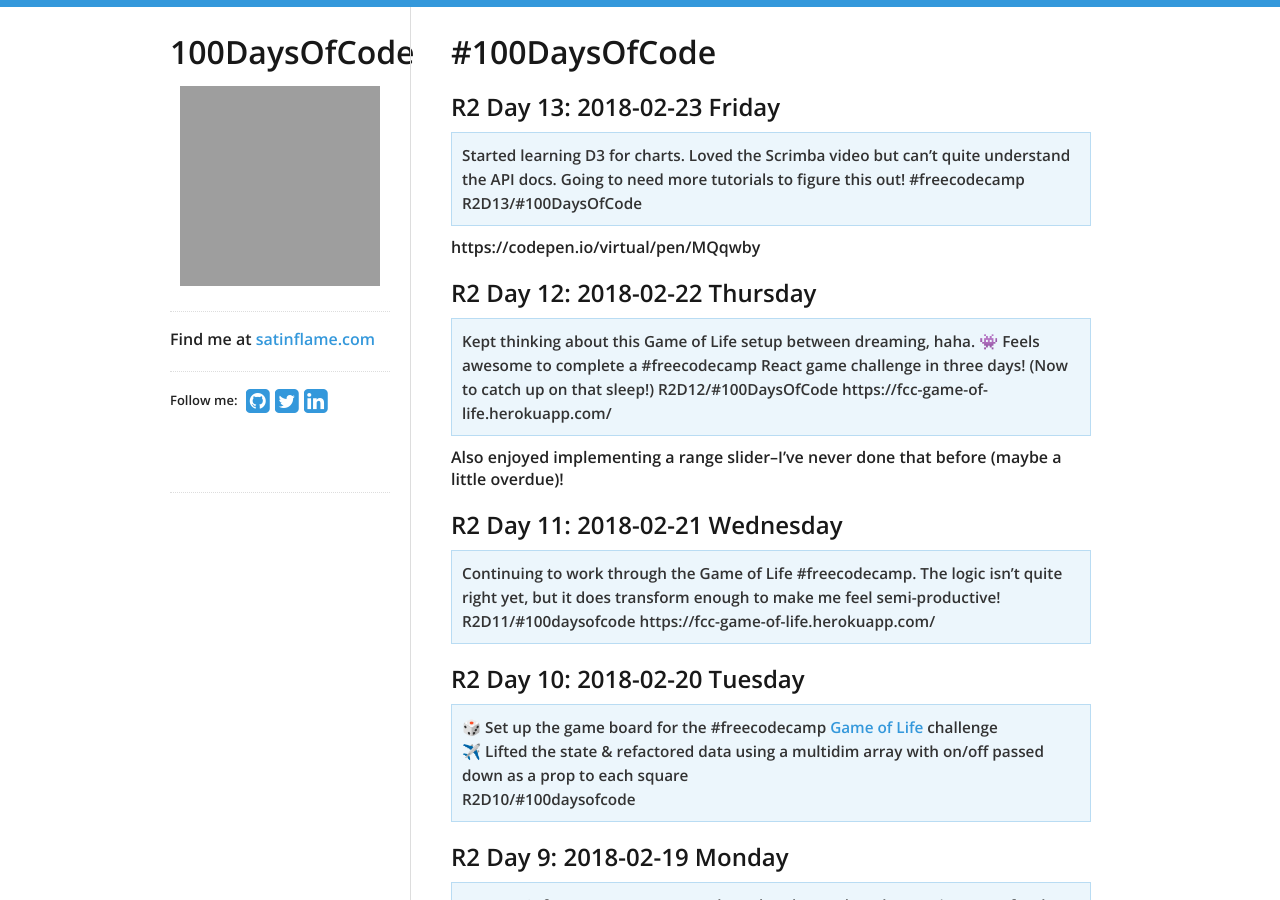
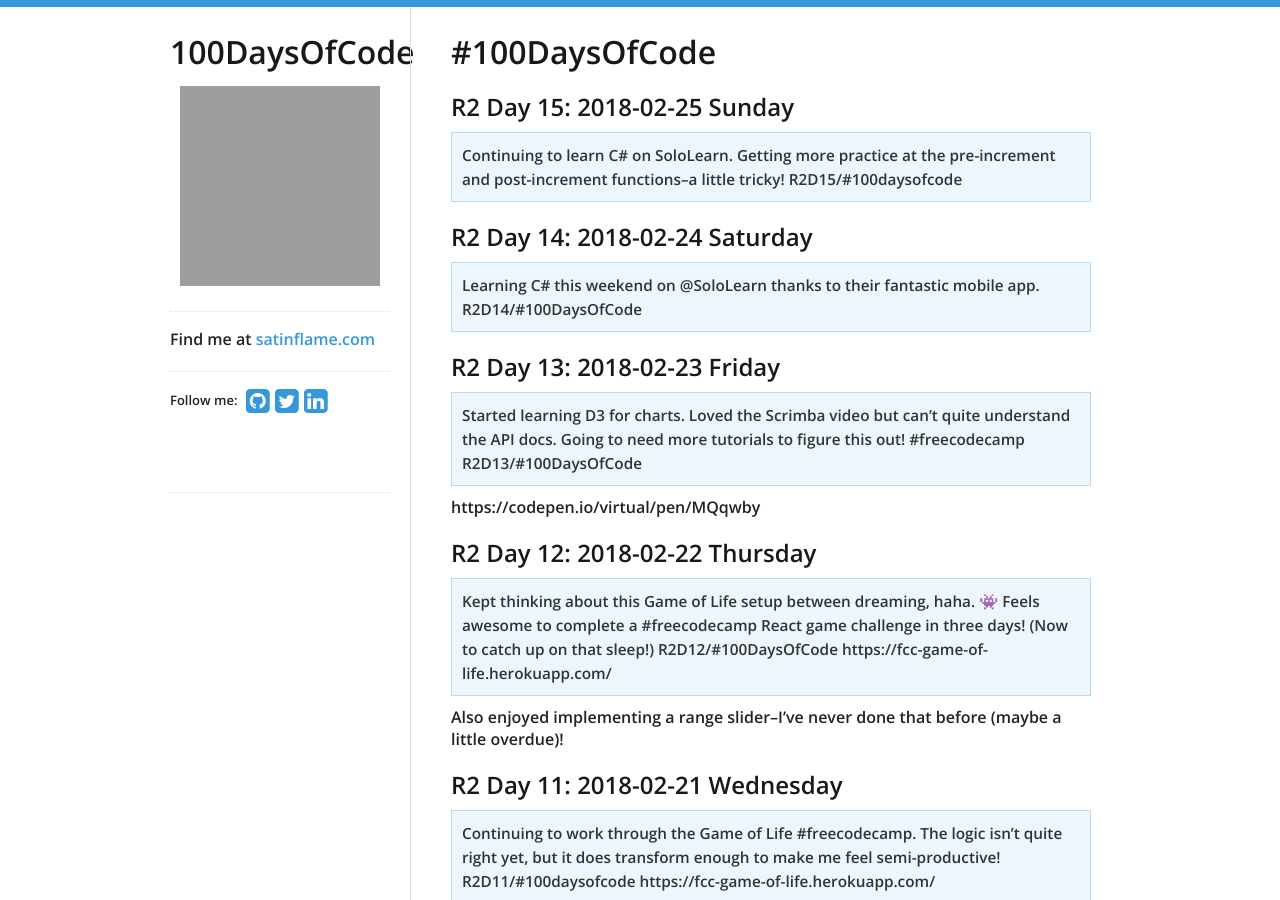
Before and after one commit to virtual/100daysofcode, a Jekyll site: the page built from index.md, in a window 1280 px wide and 900 px high. Built offline with Jekyll 4.4.1, drawn with Linux system fonts in a browser that asks for light colours; nearby versions of some CDN libraries; our own code applies the rules of GitHub Pages for plain Markdown files; grey boxes are pictures that could not be loaded.

Commit message:
Update index.md

```diff
--- a/index.md
+++ b/index.md
@@ -1,4 +1,12 @@
 # #100DaysOfCode
+
+## R2 Day 15: 2018-02-25 Sunday
+
+> Continuing to learn C# on SoloLearn. Getting more practice at the pre-increment and post-increment functions--a little tricky! R2D15/#100daysofcode
+
+## R2 Day 14: 2018-02-24 Saturday
+
+> Learning C# this weekend on @SoloLearn thanks to their fantastic mobile app. R2D14/#100DaysOfCode
 
 ## R2 Day 13: 2018-02-23 Friday
 
```
